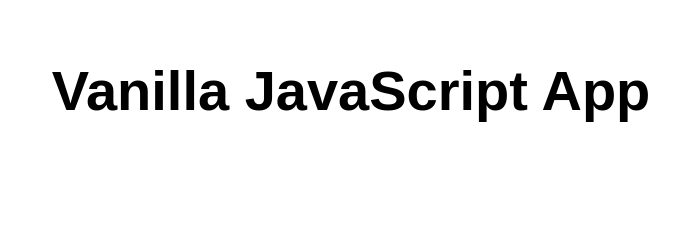
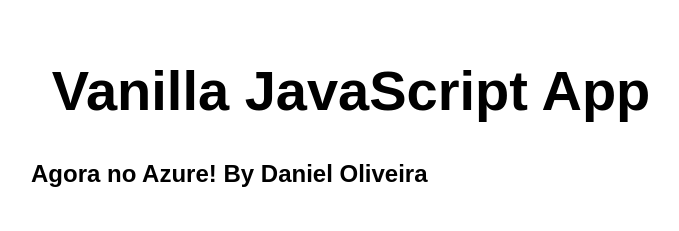
Before and after one commit to doistec2024/my-first-static-web-app, a website: page src/index.html in a window 1280 px wide. Shown: the whole page, without its empty margins (289-968 px from the left). Drawn offline with Linux system fonts and the light colour scheme.

Commit message:
new data

```diff
--- a/src/index.html
+++ b/src/index.html
@@ -11,6 +11,7 @@
 <body>
   <main>
     <h1>Vanilla JavaScript App</h1>
+    <h2>Agora no Azure! By Daniel Oliveira</h2>
   </main>
 </body>
 
```
